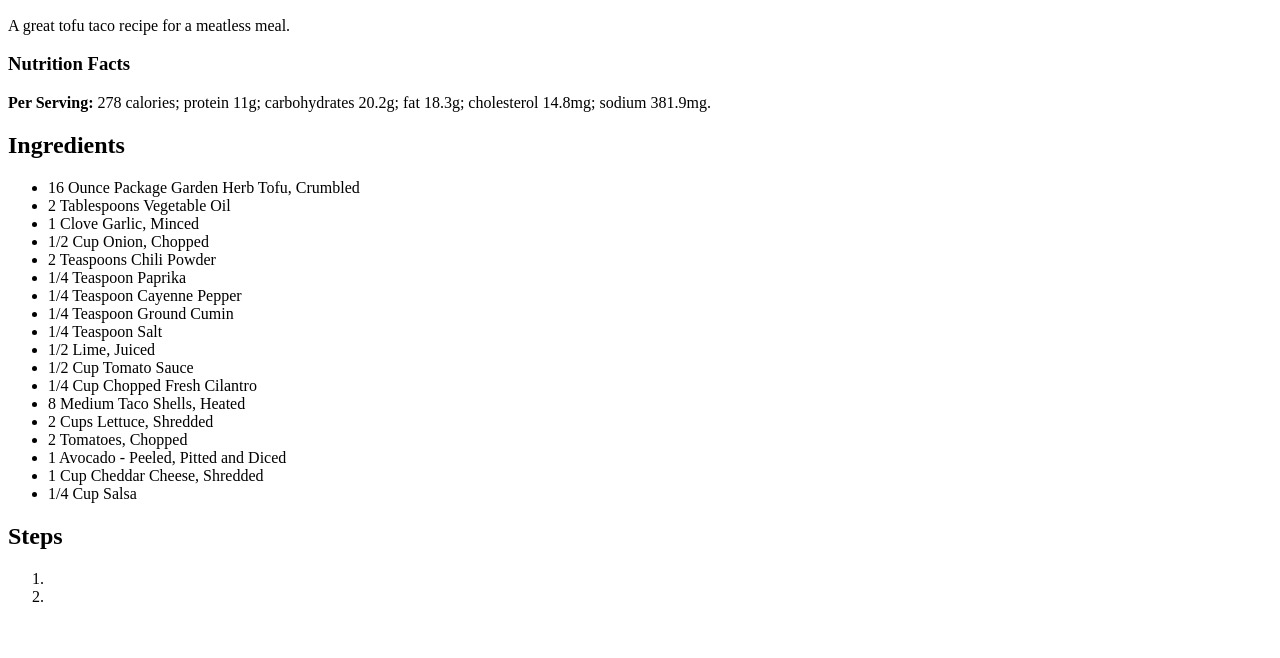
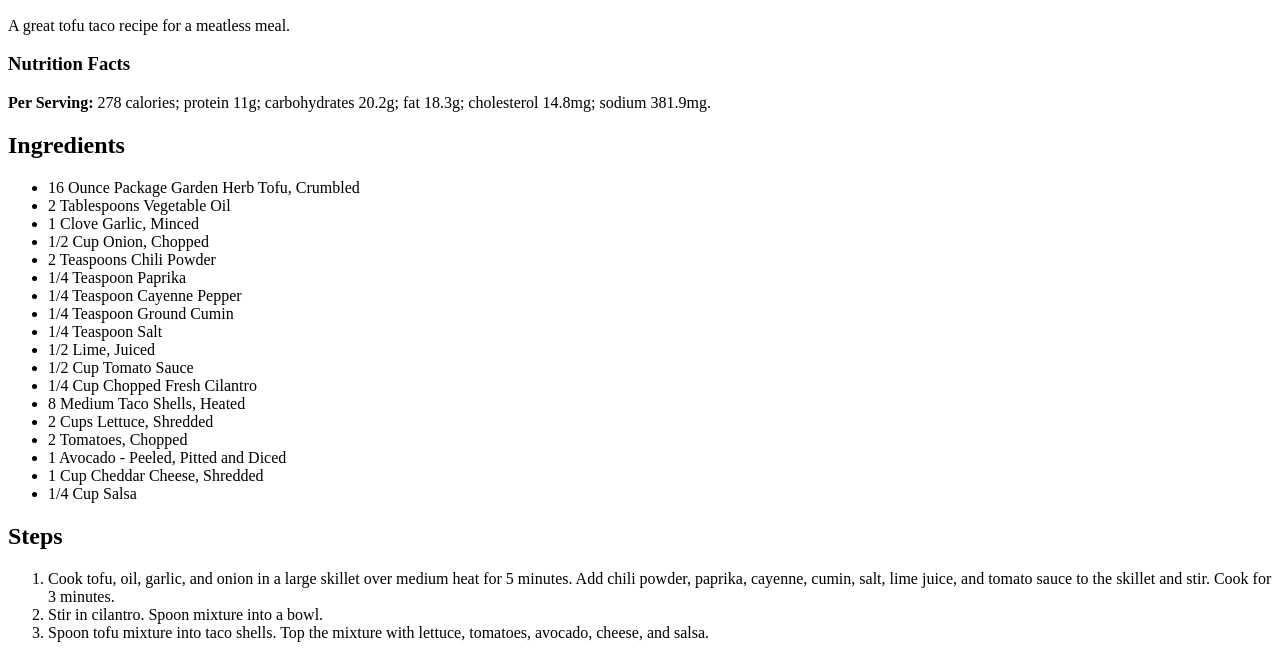
Before and after one commit to Wolfman7307/odin-recipes, a plain HTML site: page recipes/tofutacos.html in a window 1280 px wide. Shown: the part 434-1092 px from the top of the page. Before the commit the page ends 1056 px from the top, so only its background shows below. Drawn offline with Linux system fonts and the light colour scheme.

Commit message:
Added steps

```diff
--- a/recipes/tofutacos.html
+++ b/recipes/tofutacos.html
@@ -42,9 +42,14 @@
     </ul>
     <h2>Steps</h2>
     <ol>
-        <li></li>
-        <li></li>
+        <li>Cook tofu, oil, garlic, and onion in a large skillet over medium heat for
+            5 minutes. Add chili powder, paprika, cayenne, cumin, salt, lime juice, and
+            tomato sauce to the skillet and stir. Cook for 3 minutes.</li>
+        <li>Stir in cilantro. Spoon mixture into a bowl.</li>
+        <li>Spoon tofu mixture into taco shells. Top the mixture with lettuce, tomatoes,
+            avocado, cheese, and salsa.</li>
     </ol>
+
 </body>
 
 </html>
```
